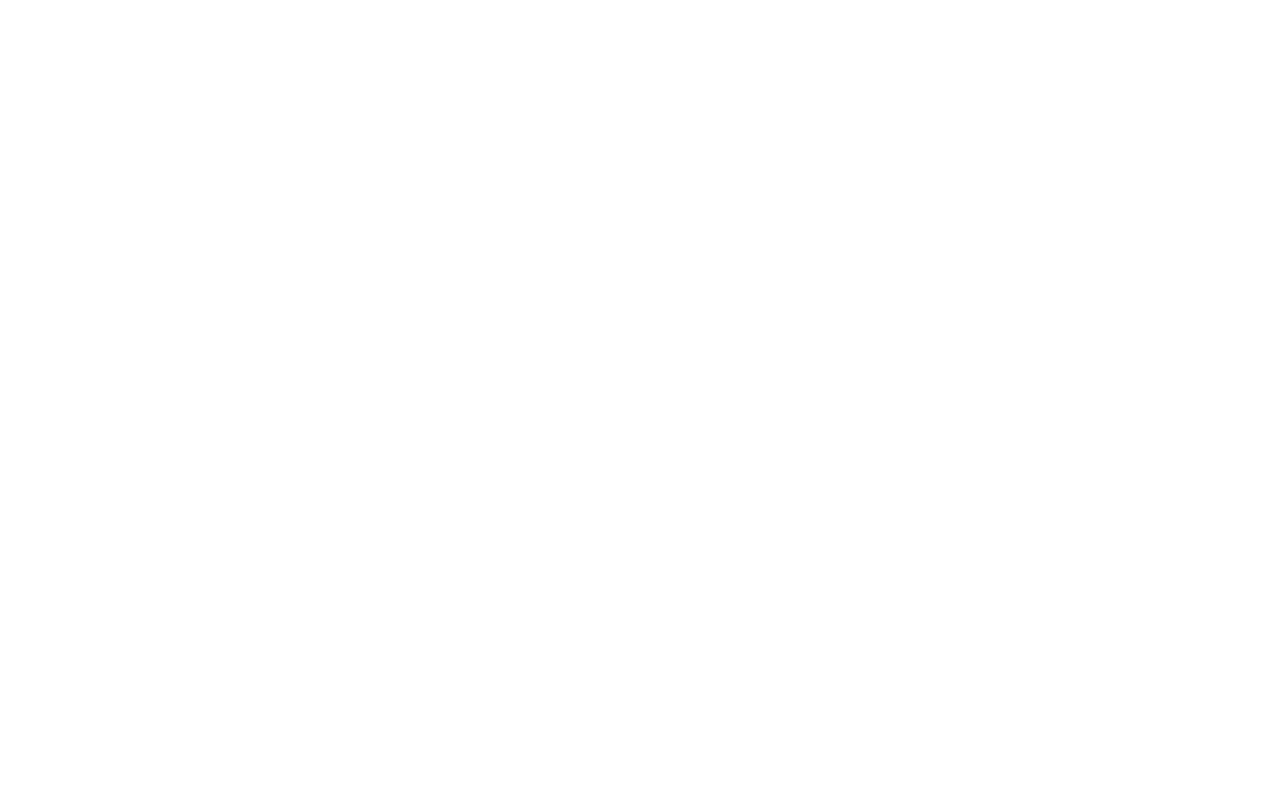
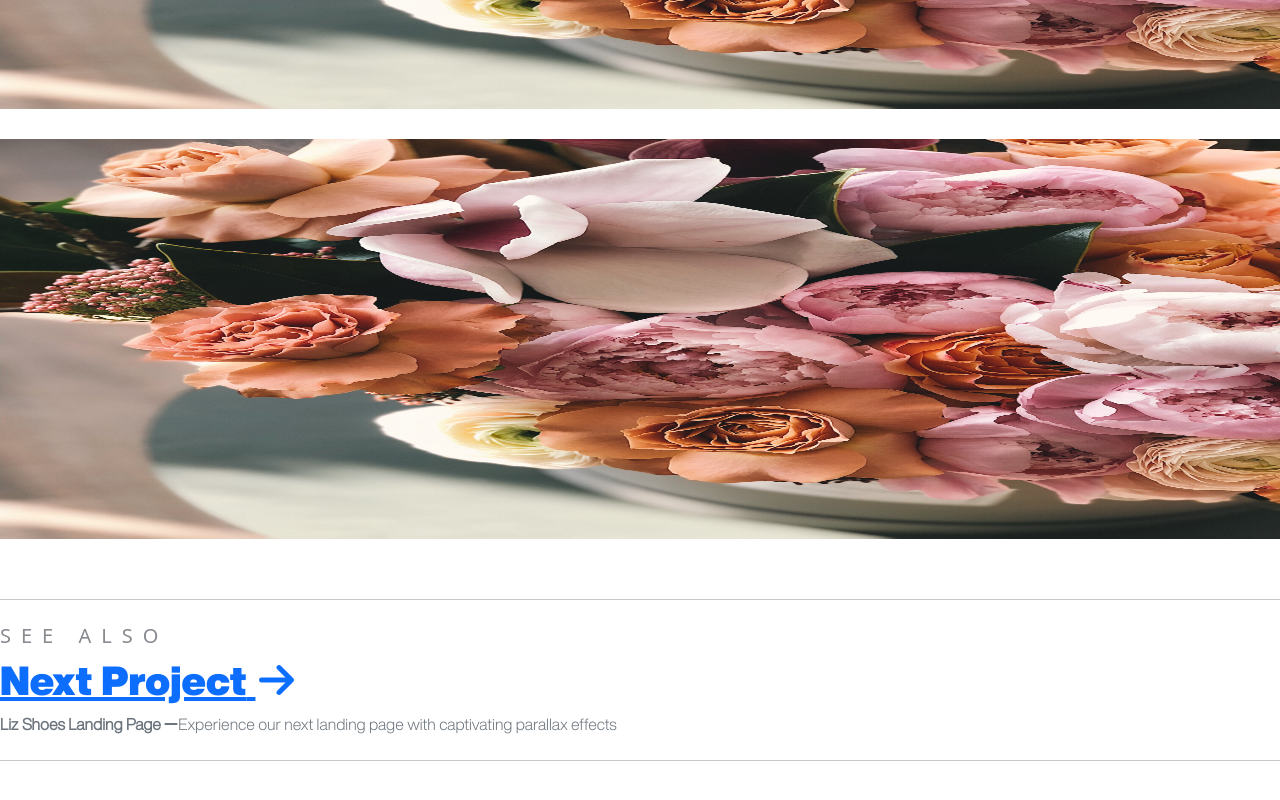
Before and after one commit to lexie70/My-Portfolio, a Next.js app: page /project/star-wars in a window 1280 px wide. Shown: the part 1988-2788 px from the top of the page. Before the commit the page ends 800 px from the top, so only its background shows below. Built offline with nearby package versions, Linux system fonts and the light colour scheme.

Commit message:
navigation projects

```diff
--- a/src/app/components/NextProject.jsx
+++ b/src/app/components/NextProject.jsx
@@ -2,14 +2,14 @@
 import { faMinus, faArrowRight } from "@fortawesome/free-solid-svg-icons";
 import Link from "next/link";
 
-export default function NextProject({ name, description }) {
+export default function NextProject({ name, description, link }) {
   return (
     <>
       <div>
-        <hr className="mb-5" />
+        <hr className="mb-4" />
         <h5>see also</h5>
         <h1>
-          <Link href={"/project/star-wars"}>
+          <Link href={`/project/${link}`}>
             Next Project{" "}
             <FontAwesomeIcon className="ms-1" icon={faArrowRight} />
           </Link>
@@ -20,7 +20,7 @@
           </b>
           {description}
         </p>
-        <hr className="mt-5" />
+        <hr className="mt-4" />
       </div>
     </>
   );
--- a/src/app/components/Projects.jsx
+++ b/src/app/components/Projects.jsx
@@ -6,19 +6,13 @@
     <>
       <div className="project-section">
         <div>
-          <h5>case study</h5>
+          <h5>Project</h5>
           <h1>{props.title}</h1>
         </div>
         <div>
           <h5>my role</h5>
           <p>
             <b>{props.role}</b>
-          </p>
-        </div>
-        <div>
-          <h5>client</h5>
-          <p>
-            <b>{props.client}</b>
           </p>
         </div>
         <div>
--- a/src/app/project/liz-shoes-landing/page.jsx
+++ b/src/app/project/liz-shoes-landing/page.jsx
@@ -1,7 +1,8 @@
-export default function About() {
+import Projects from "@/app/components/Projects";
+export default function LizShoesLanding() {
   return (
     <div className="mobile ">
-      <h1>im project view</h1>
+      <Projects />
     </div>
   );
 }
--- a/src/app/project/star-wars/page.jsx
+++ b/src/app/project/star-wars/page.jsx
@@ -1,7 +1,45 @@
-export default function About() {
+import Projects from "@/app/components/Projects";
+import NextProject from "@/app/components/NextProject";
+export default function StarWars() {
   return (
     <div className="mobile ">
-      <h1>im project view</h1>
+      <div>
+        <Projects
+          title={
+            "Star Wars Responsive Info Site - Complete Website & App Funcionalities using SWAPI API's"
+          }
+          role={
+            "Front End Development UX / UI Website Design Funcionalities Design"
+          }
+          year={"2022"}
+          p1={
+            "The website I developed is a Star Wars information site built using the React library. I used languages such as JavaScript, HTML, and CSS to create the site."
+          }
+          p2={
+            "One of the key features of the site is the use of the Axios library to fetch data from the Swapi.dev API. This API provides a wealth of information about the Star Wars universe, including information about characters, planets, vehicles, and starships."
+          }
+          p3={
+            "Another important feature of the site is the dynamic menu located in the top right corner of the page. This menu allows users to navigate to different parts of the site and access additional information."
+          }
+          p4={"Technical Bullet Points:"}
+          p5={
+            "To handle data management, I utilized the React Context API to create a centralized store for the website's data. This allows for easy management and manipulation of data across different components of the site."
+          }
+          p6={
+            "To make the site more visually appealing, I implemented various design techniques such as responsive design, smooth transitions, and well-structured layout. This helps to create a visually appealing and easy-to-use interface for users."
+          }
+          p7={
+            "Overall, the website is a well-crafted and technically advanced project that utilizes a variety of modern web development tools and techniques to deliver a rich and engaging experience for users."
+          }
+        />
+      </div>
+      <NextProject
+        name={"Liz Shoes Landing Page"}
+        description={
+          "Experience our next landing page with captivating parallax effects"
+        }
+        link={"liz-shoes-landing"}
+      />
     </div>
   );
 }
```
Also changed, not shown: src/app/project/liz-shoes/page.jsx (+7 -2 lines).
